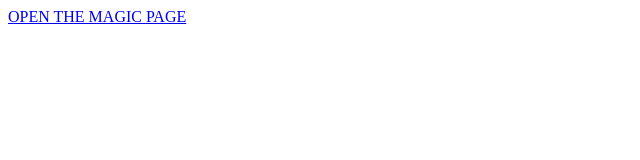
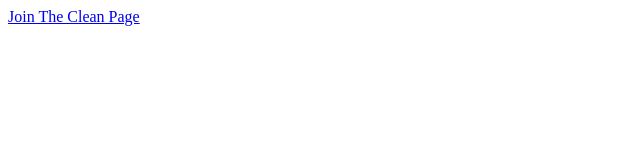
Before and after one commit to 857Search/857Search.github.io, a plain HTML site: page a.html in a window 1280 px wide. Shown: the full height of the page, 0-640 px from the left. Drawn offline with Linux system fonts and the light colour scheme.

Commit message:
Update a.html

```diff
--- a/a.html
+++ b/a.html
@@ -1,9 +1,11 @@
 <!DOCTYPE html>
 <head>
+	<base href=./index.html />
+	<base target="_blank" />
 	<title>进入简洁版百度首页</title>
 </head>
 <body>
 	<span>
-		<a href="./index.html">OPEN THE MAGIC PAGE</a>
+		<a href="./index.html">Join The Clean Page</a>
 	</span>
 </body>
```
